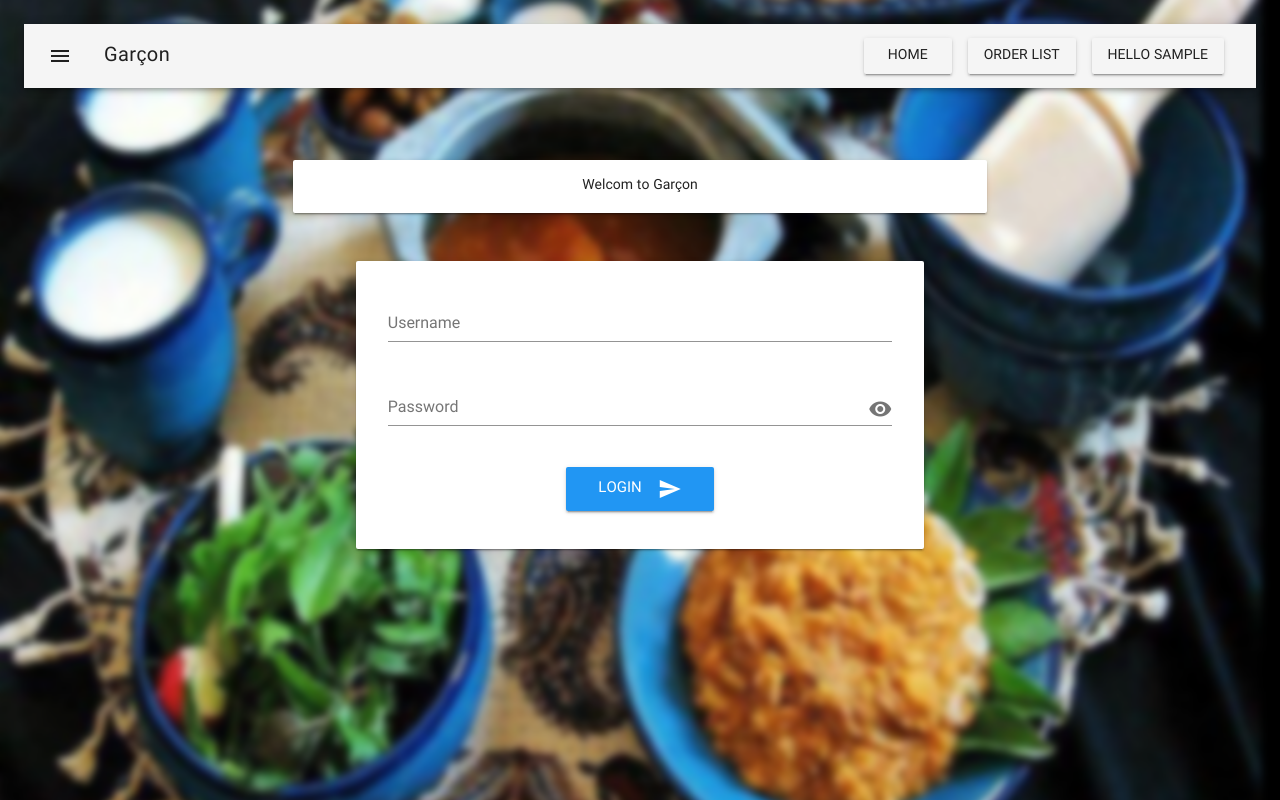
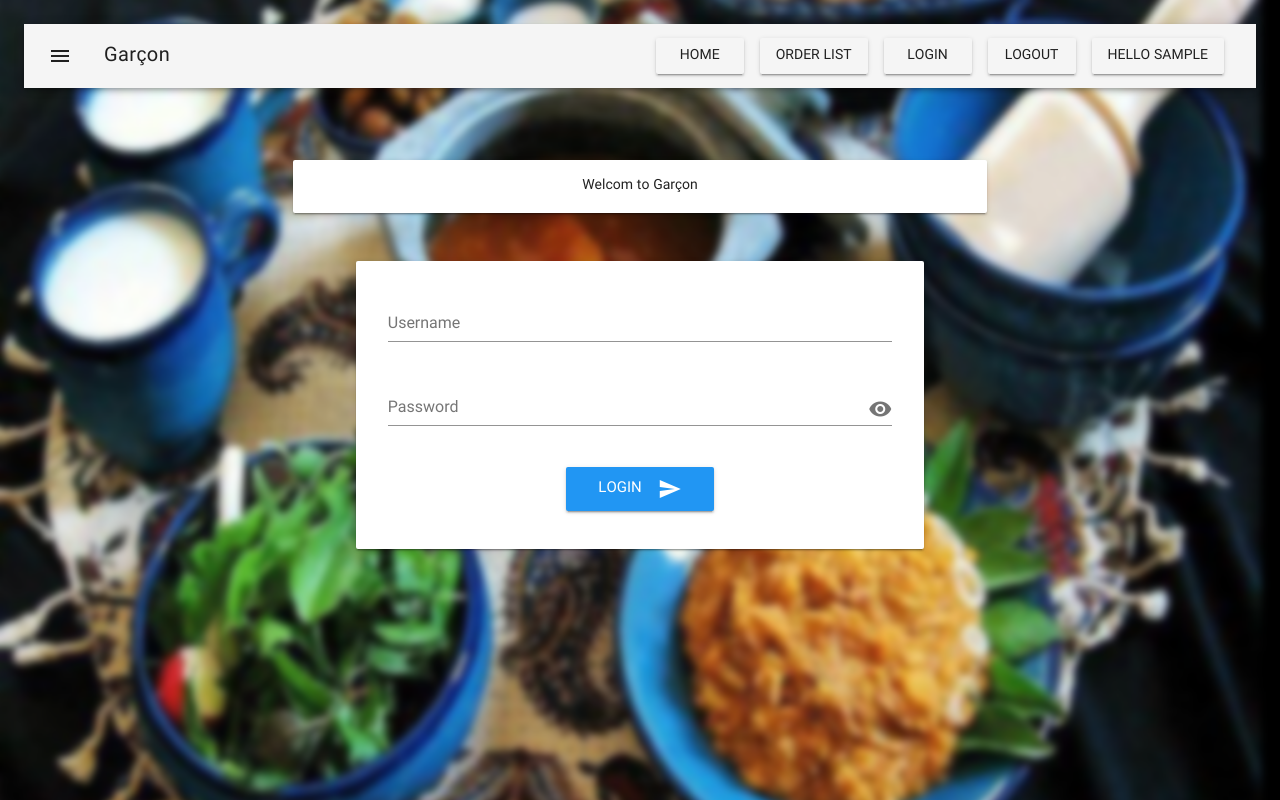
Before and after one commit to Faraconesh/garcon-frontend, a Vue app: page /login in a window 1280 px wide. Built offline with nearby package versions, Linux system fonts and the light colour scheme; sample sign-in values are in the browser's storage; a small style sheet from the web is missing.

Commit message:
Add logout and fix issue

```diff
--- a/src/App.vue
+++ b/src/App.vue
@@ -11,8 +11,9 @@
               <div class="hidden-sm-and-down">
                 <router-link to="/"><v-btn>Home</v-btn></router-link>
                 <router-link to="/orderList"><v-btn>Order List</v-btn></router-link>
-                <router-link v-if="!isAuthenticated" to="/login"><v-btn>Login</v-btn></router-link>
-                <v-btn v-else>Hello {{username}}</v-btn>
+                <router-link to="/login"><v-btn>Login</v-btn></router-link>
+                <router-link to="/logout"><v-btn>logout</v-btn></router-link>
+                <v-btn>Hello {{username}}</v-btn>
               </div>
             </v-toolbar>
           </v-flex>
--- a/src/config.js
+++ b/src/config.js
@@ -1,4 +1,4 @@
 // API ADDRESS HERE
-export const API_ROOT = 'http://127.0.0.1:8000/api'
+export const API_ROOT = 'http://88.99.117.84:8000/api'
 // ADD V1 API ADDRESS
 export const V1 = API_ROOT + '/v1'
--- a/src/router/index.js
+++ b/src/router/index.js
@@ -2,6 +2,7 @@ import Vue from 'vue'
 import Router from 'vue-router'
 import Home from '../views/Home.vue'
 import Login from '../views/Login.vue'
+import Logout from '../views/Logout.vue'
 import Order from '../views/Order'
 import OrderList from '../views/Admin/OrderList'
 
@@ -47,6 +48,16 @@ export default new Router({
         requiresAuth: true,
         title: 'Order List'
       }
+    },
+    {
+      path: '/logout',
+      name: 'Logout',
+      component: Logout,
+      meta: {
+        // This route needs auth
+        requiresAuth: true,
+        title: 'Logout'
+      }
     }
   ]
 })
--- /dev/null
+++ b/src/views/Logout.vue
@@ -0,0 +1,16 @@
+<template>
+<div>
+    logout
+</div>
+</template>
+
+<script>
+import router from '../router'
+export default {
+  name: 'order',
+  beforeMount: function () {
+    localStorage.clear()
+    router.push('/login')
+  }
+}
+</script>
```
